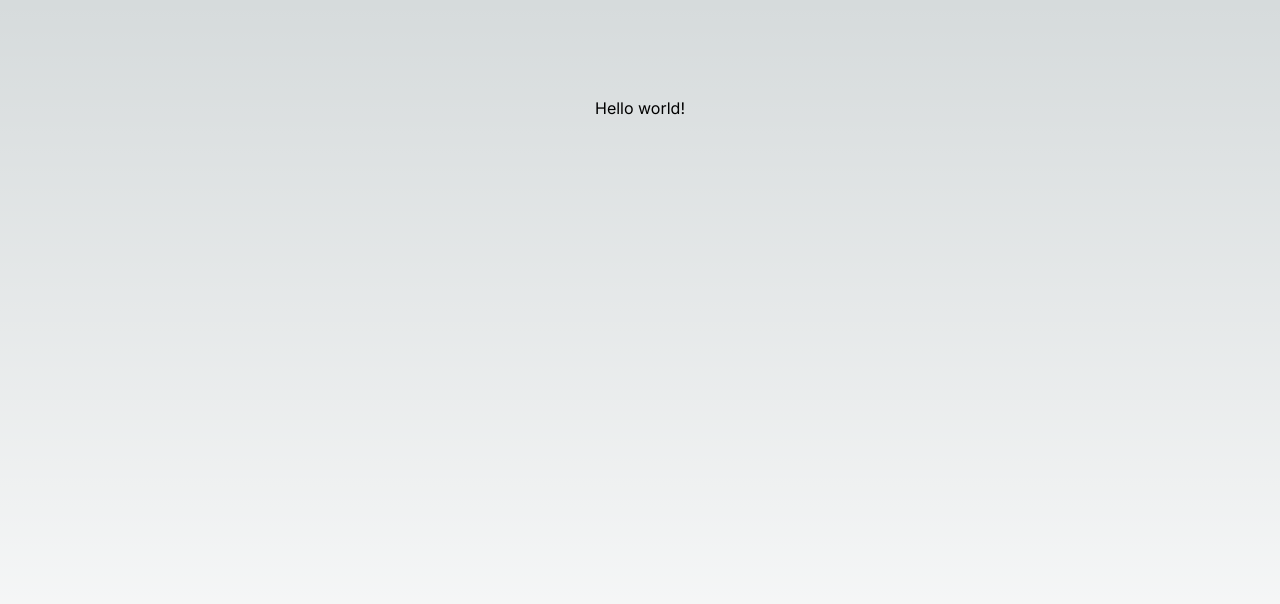
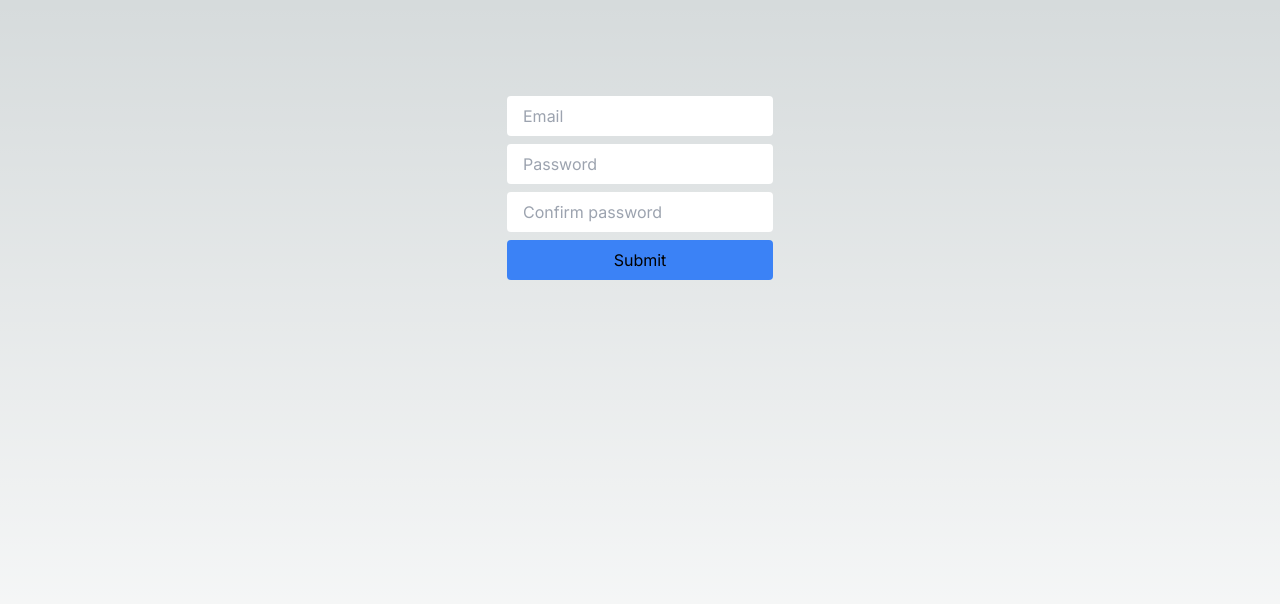
Before and after one commit to NamanJain2050/react-hook-forms-tutorial, a Next.js app: page / in a window 1280 px wide. Shown: the top 604 px of the page. Built offline with nearby package versions, Linux system fonts and the light colour scheme.

Commit message:
form wo react hook form

```diff
--- a/app/page.tsx
+++ b/app/page.tsx
@@ -1,9 +1,9 @@
-import Image from "next/image";
+import FormWithoutReactHookForm from "@/components/form-wo-react-hook-form";
 
 export default function Home() {
   return (
     <main className="flex min-h-screen flex-col items-center justify-between p-24">
-      <h1>Hello world!</h1>
+      <FormWithoutReactHookForm />
     </main>
   );
 }
--- /dev/null
+++ b/components/form-wo-react-hook-form.tsx
@@ -0,0 +1,81 @@
+"use client";
+
+import React, { useState } from "react";
+
+const FormWithoutReactHookForm = () => {
+  const [email, setEmail] = useState("");
+  const [password, setPassword] = useState("");
+  const [confirmPassword, setConfirmPassword] = useState("");
+  const [isSubmitting, setIsSubmitting] = useState(false);
+  const [errors, setErrors] = useState<string[]>([]);
+
+  const handleSubmit = async (e: React.FormEvent<HTMLFormElement>) => {
+    e.preventDefault();
+    setIsSubmitting(true);
+
+    if (password !== confirmPassword) {
+      setErrors(["Password & confirm password must match"]);
+      setIsSubmitting(false);
+      return;
+    }
+
+    // TODO: submit to server
+    // ...
+    await new Promise((resolve) => setTimeout(resolve, 1000));
+
+    setEmail("");
+    setPassword("");
+    setConfirmPassword("");
+    setIsSubmitting(false);
+  };
+
+  return (
+    <form onSubmit={handleSubmit} className="flex flex-col gap-y-2">
+      {errors.length > 0 && (
+        <ul>
+          {errors.map((error) => (
+            <li
+              key={error}
+              className="bg-red-100 text-red-500 px-4 py-2 rounded"
+            >
+              {error}
+            </li>
+          ))}
+        </ul>
+      )}
+      <input
+        value={email}
+        onChange={(e) => setEmail(e.target.value)}
+        type="email"
+        required
+        placeholder="Email"
+        className="px-4 py-2 rounded"
+      />
+      <input
+        value={password}
+        onChange={(e) => setPassword(e.target.value)}
+        type="password"
+        required
+        placeholder="Password"
+        className="px-4 py-2 rounded"
+      />
+      <input
+        value={confirmPassword}
+        onChange={(e) => setConfirmPassword(e.target.value)}
+        type="password"
+        required
+        placeholder="Confirm password"
+        className="px-4 py-2 rounded"
+      />
+      <button
+        type="submit"
+        disabled={isSubmitting}
+        className="bg-blue-500 disabled:bg-gray-500 py-2 rounded"
+      >
+        Submit
+      </button>
+    </form>
+  );
+};
+
+export default FormWithoutReactHookForm;
```
